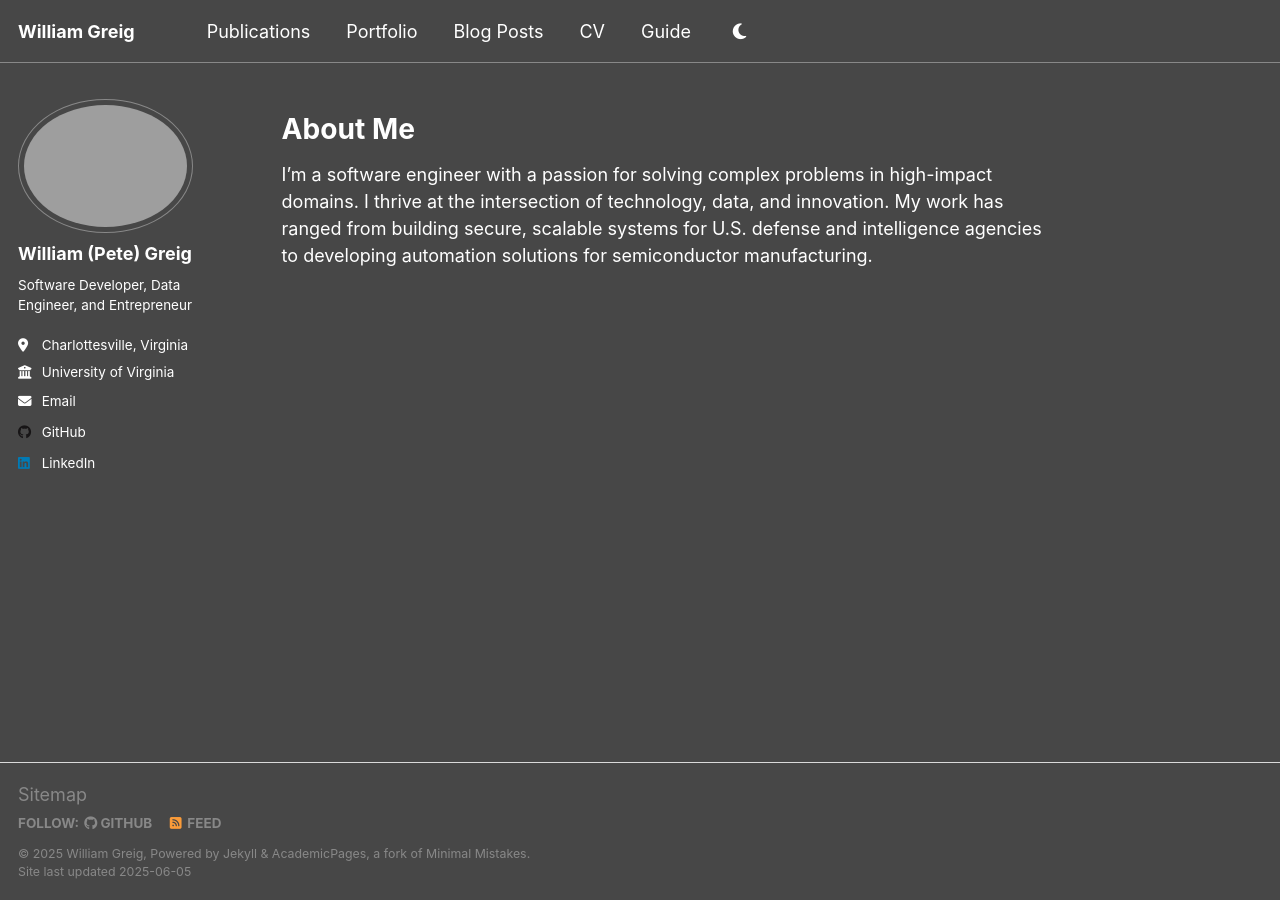
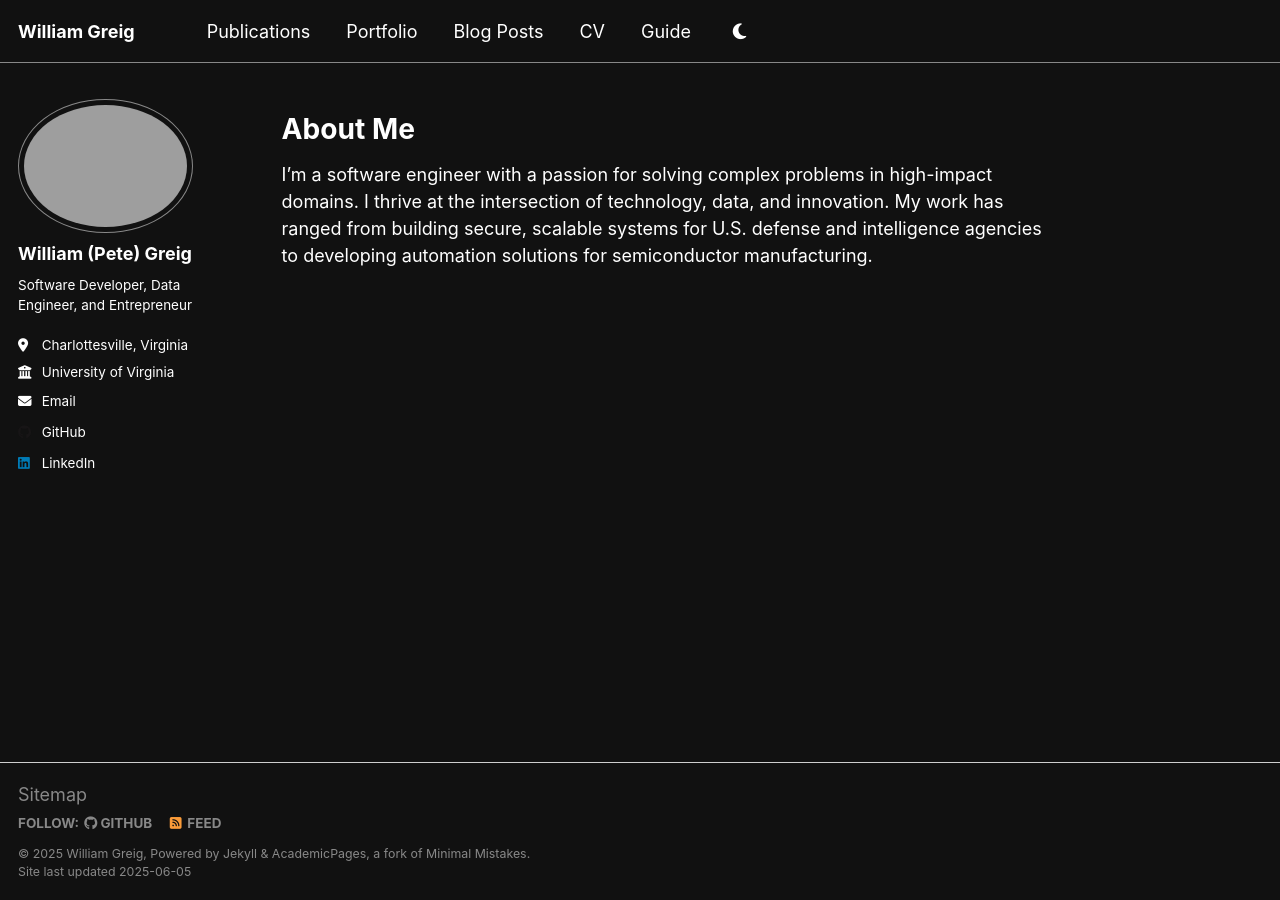
Before and after one commit to WilliamGreig/williamgreig.github.io, a Jekyll site: the page built from _pages/about.md, in a window 1280 px wide. Built offline with Jekyll 4.4.1, drawn with Linux system fonts in a browser that asks for light colours.

Commit message:
dark mode

```diff
--- a/_sass/theme/_dark.scss
+++ b/_sass/theme/_dark.scss
@@ -8,7 +8,7 @@
 $darker-gray                : mix(#000, $gray, 60%);
 $light-gray                 : mix(#fff, $gray, 50%);
 
-$background                 : #474747;
+$background                 : #111111;
 $background-light           : mix(#fff, $background, 80%);
 $background-lighter         : mix(#fff, $background, 90%);
 $text                       : #ffffff;
```
